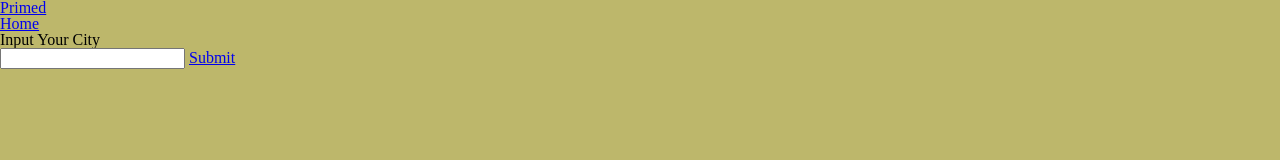
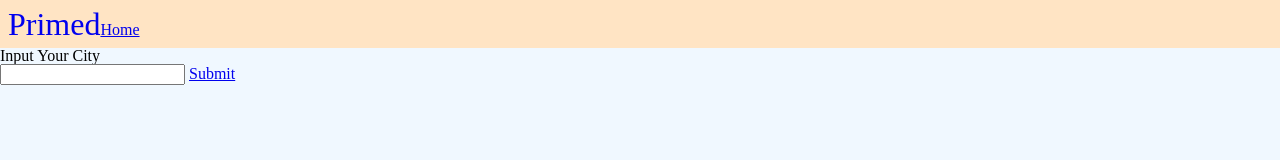
Before and after one commit to adam-rice/Primed, a plain HTML site: page index.html in a window 1280 px wide. Drawn offline with nearby package versions, Linux system fonts and the light colour scheme; some packages are replaced by stand-ins of ours.

```diff
--- a/index.html
+++ b/index.html
@@ -9,11 +9,11 @@
     <body>
         <header>
             <nav>
-                <div>
+                <div id="navbar">
                     <div class="navbar-header">
-                        <a href="/">Primed</a>
+                        <a id="navbar-title" href="/">Primed</a>
                     </div>
-                    <ul>
+                    <ul id="navbar-nav">
                         <li>
                             <a href="#">Home</a>
                         </li>
@@ -21,7 +21,7 @@
                 </div>
             </nav>
         </header>
-        <div class="container">
+        <div>
             <div ng-view></div>
         </div>
         <script src="https://code.angularjs.org/1.3.0-rc.2/angular.min.js"></script>
--- a/styles/app.css
+++ b/styles/app.css
@@ -1,3 +1,28 @@
 body {
-    background-color: darkkhaki;
+    background-color: aliceblue;
 }
+
+nav {
+    width: 100%;
+    background-color: bisque;
+    position: relative;
+}
+
+#navbar {
+    padding: 8px;
+    display: flex;
+    align-items: baseline;
+}
+
+#navbar-header {
+    margin-right: 30px;
+}
+
+#navbar-title {
+    text-decoration: none;
+    font-size: 2em;
+}
+
+#navbar-nav {
+    justify-content: flex-end
+}
```
